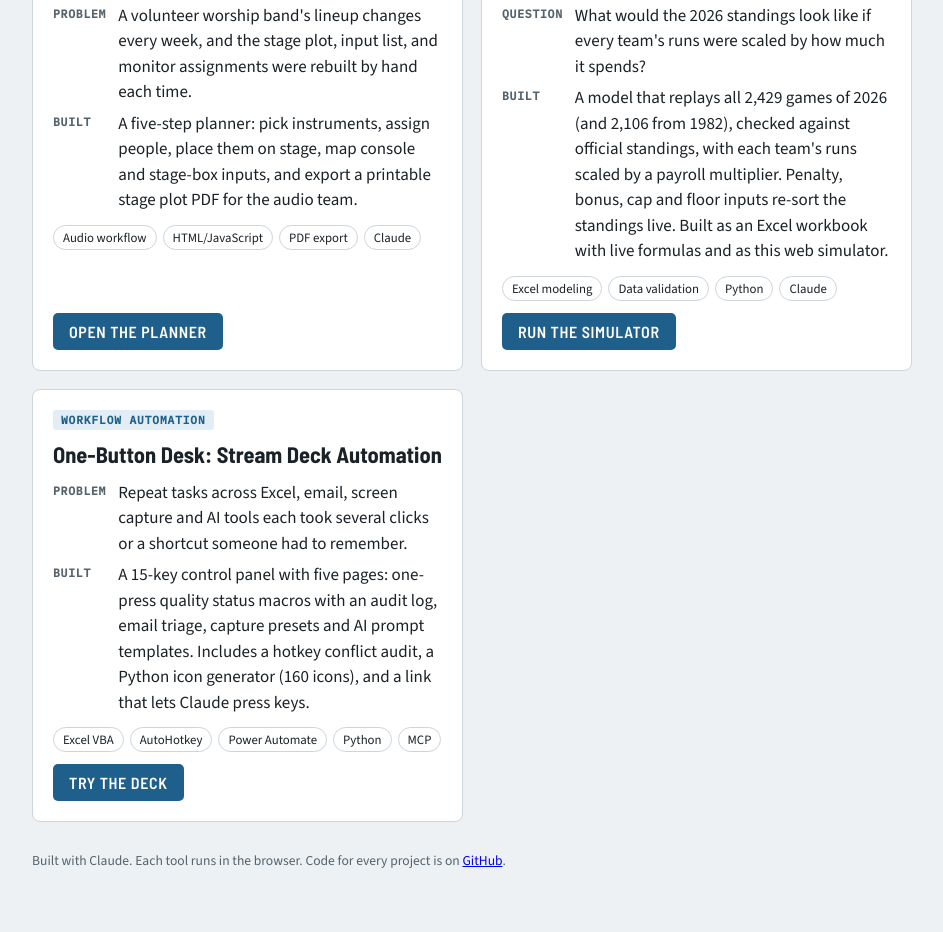
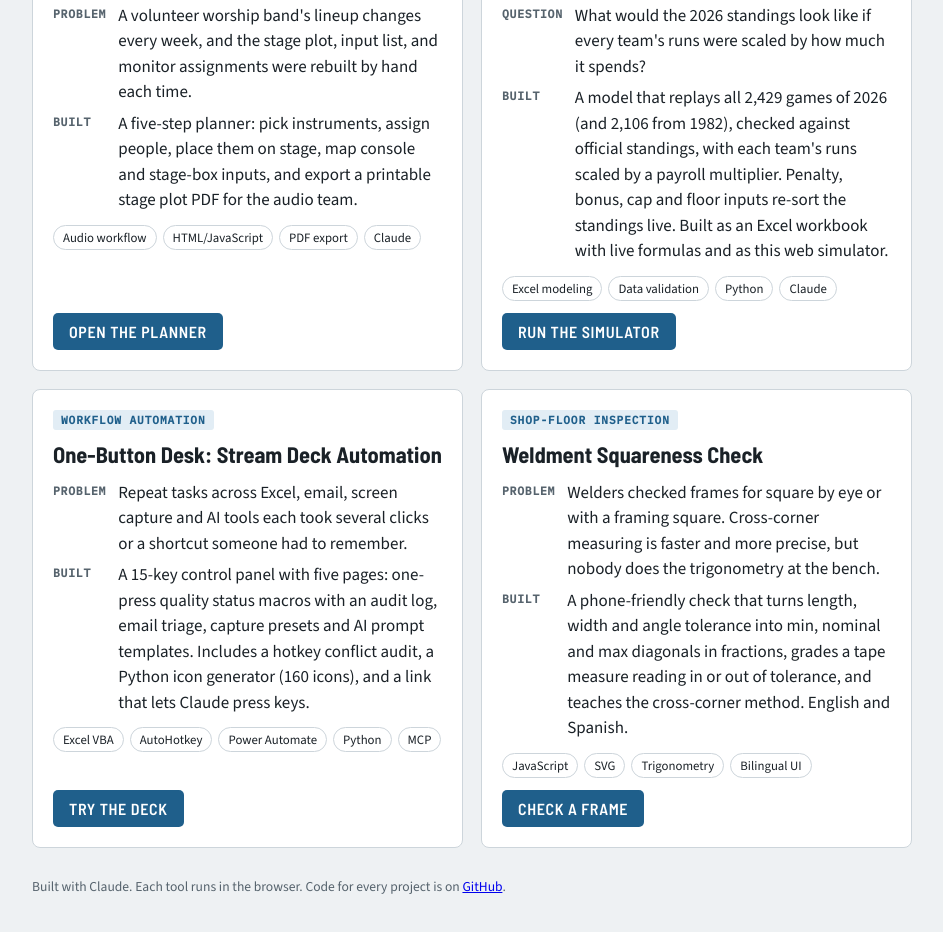
Before and after one commit to woyakn77-CREATE/Portfolio, a plain HTML site: page index.html in a window 1280 px wide. Shown: the part 850-1782 px from the top of the page, without its empty margins (168-1111 px from the left). Drawn offline with nearby package versions, Linux system fonts and the light colour scheme.

Commit message:
Add Weldment Squareness Check card
Co-Authored-By: Claude Opus 5.5 <noreply@anthropic.com>
Claude-Session: https://claude.ai/code/session_013zgWkoRvXNbXbdx15VHS24

```diff
--- a/index.html
+++ b/index.html
@@ -94,6 +94,17 @@ footer{font-size:.85rem;color:var(--muted)}
     <div class="tools"><span>Excel VBA</span><span>AutoHotkey</span><span>Power Automate</span><span>Python</span><span>MCP</span></div>
     <a class="open" href="https://woyakn77-create.github.io/stream-deck-automation/">Try the deck</a>
   </article>
+
+  <article class="card">
+    <span class="tag">Shop-floor inspection</span>
+    <h2>Weldment Squareness Check</h2>
+    <dl>
+      <dt>Problem</dt><dd>Welders checked frames for square by eye or with a framing square. Cross-corner measuring is faster and more precise, but nobody does the trigonometry at the bench.</dd>
+      <dt>Built</dt><dd>A phone-friendly check that turns length, width and angle tolerance into min, nominal and max diagonals in fractions, grades a tape measure reading in or out of tolerance, and teaches the cross-corner method. English and Spanish.</dd>
+    </dl>
+    <div class="tools"><span>JavaScript</span><span>SVG</span><span>Trigonometry</span><span>Bilingual UI</span></div>
+    <a class="open" href="https://woyakn77-create.github.io/weld-squareness-check/">Check a frame</a>
+  </article>
 </div>
 
 <footer>Built with Claude. Each tool runs in the browser. Code for every project is on <a href="https://github.com/woyakn77-CREATE">GitHub</a>.</footer>
```
